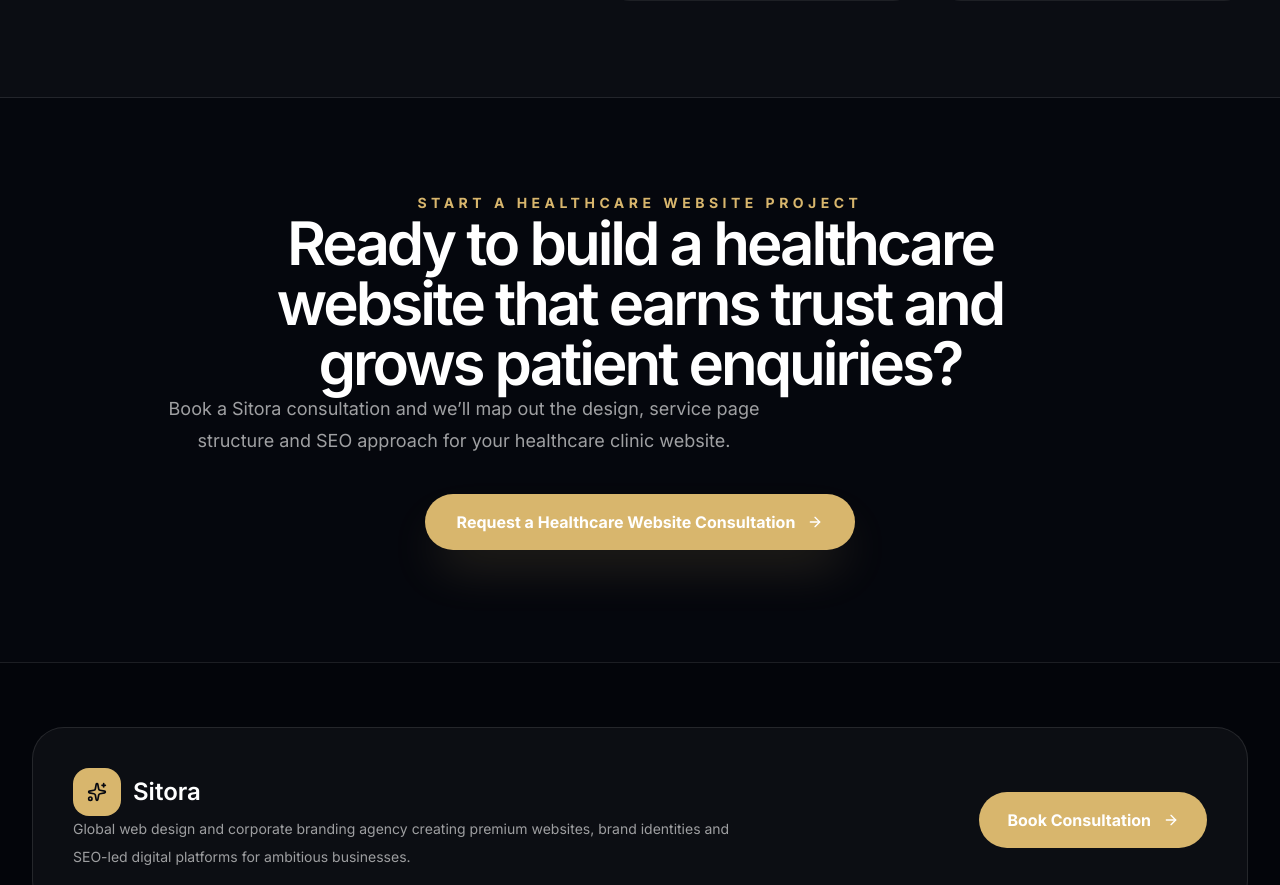
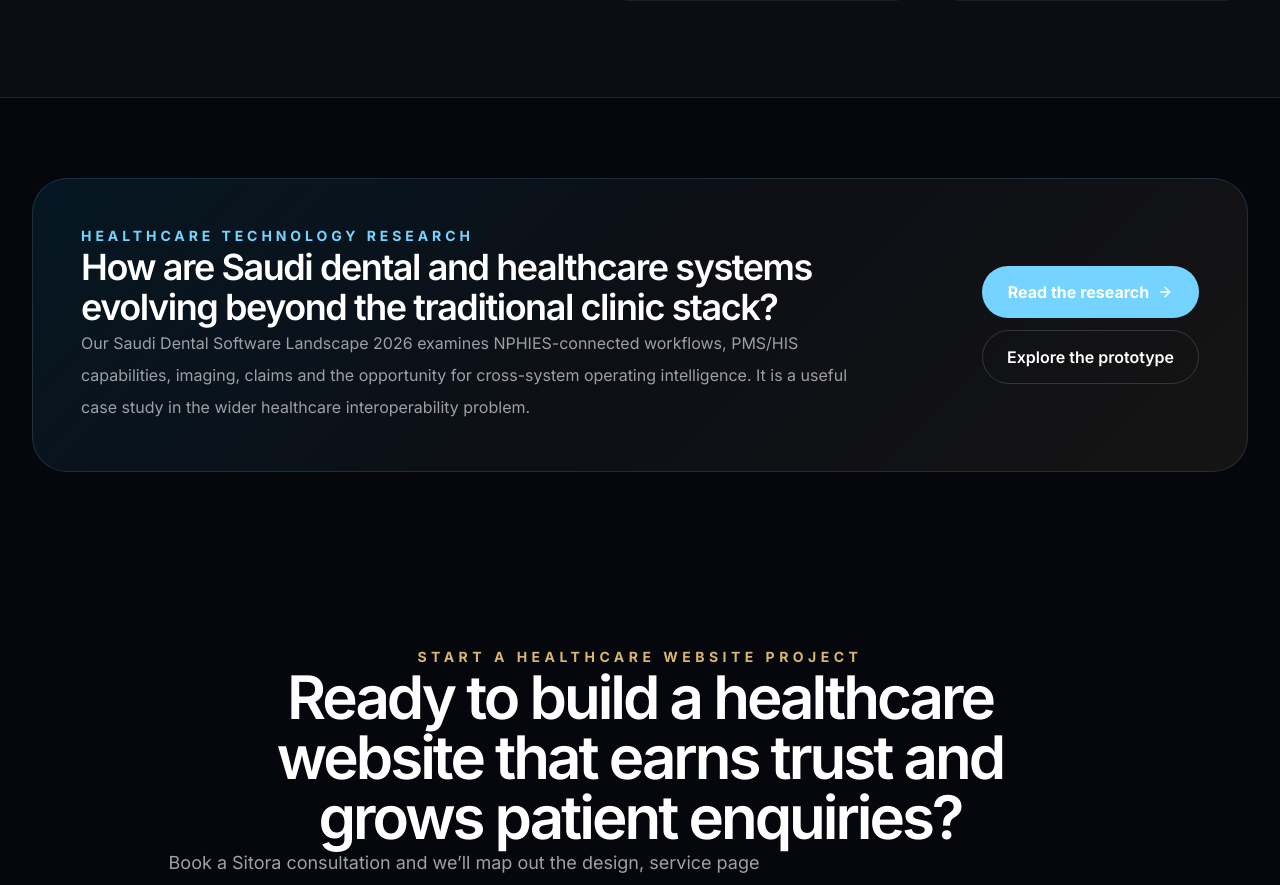
Before and after one commit to Nylon1/SitoraBrandingagency, a Next.js app: page /industries/healthcare-clinics in a window 1280 px wide. Shown: the part 5133-6018 px from the top of the page. Built offline with nearby package versions, Linux system fonts and the light colour scheme; a web font is replaced by a local one.

Commit message:
Link healthcare industry page to Saudi dental research

```diff
--- a/app/industries/healthcare-clinics/page.tsx
+++ b/app/industries/healthcare-clinics/page.tsx
@@ -253,6 +253,22 @@ export default function HealthcareClinicsWebsiteDesignPage() { return ( <main cl
     </div>
   </section>
 
+  <section className="px-5 py-20 sm:px-8">
+    <div className="mx-auto max-w-7xl rounded-[2.2rem] border border-sky-300/15 bg-[linear-gradient(135deg,rgba(14,165,233,0.10),rgba(255,255,255,0.035),rgba(216,182,109,0.08))] p-7 sm:p-10 lg:p-12">
+      <div className="grid gap-8 lg:grid-cols-[1fr_auto] lg:items-center">
+        <div className="max-w-3xl">
+          <p className="text-sm font-bold uppercase tracking-[0.28em] text-sky-300">Healthcare technology research</p>
+          <h2 className="mt-4 text-3xl font-semibold tracking-[-0.04em] sm:text-4xl">How are Saudi dental and healthcare systems evolving beyond the traditional clinic stack?</h2>
+          <p className="mt-5 text-base leading-8 text-white/60">Our Saudi Dental Software Landscape 2026 examines NPHIES-connected workflows, PMS/HIS capabilities, imaging, claims and the opportunity for cross-system operating intelligence. It is a useful case study in the wider healthcare interoperability problem.</p>
+        </div>
+        <div className="flex flex-col gap-3 sm:flex-row lg:flex-col">
+          <a href="/research/saudi-dental-software-landscape-2026" className="inline-flex items-center justify-center gap-2 rounded-full bg-sky-300 px-6 py-3.5 font-bold text-[#071018] transition hover:bg-sky-200">Read the research <ArrowRight className="h-4 w-4" /></a>
+          <a href="/dental-control" className="inline-flex items-center justify-center gap-2 rounded-full border border-white/15 px-6 py-3.5 font-semibold text-white/80 transition hover:bg-white/10">Explore the prototype</a>
+        </div>
+      </div>
+    </div>
+  </section>
+
   <section id="contact" className="px-5 pb-28 pt-24 sm:px-8">
     <div className="mx-auto max-w-5xl text-center">
       <p className="text-sm font-bold uppercase tracking-[0.32em] text-[#d8b66d]">Start a Healthcare Website Project</p>
```
